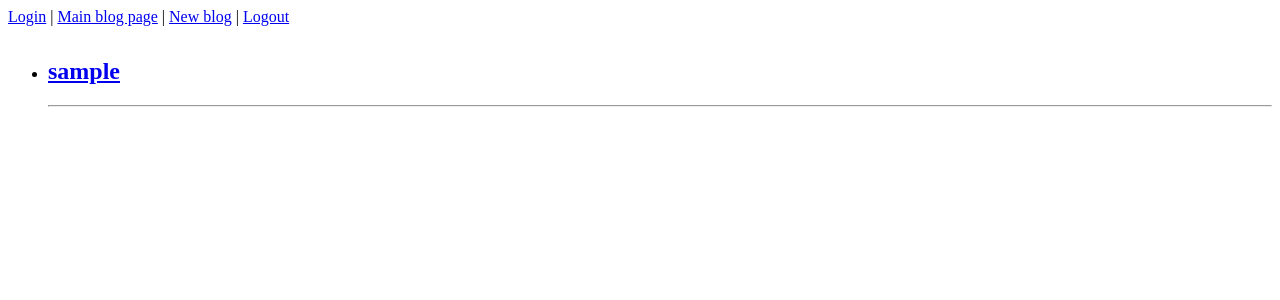
After one commit to squee292/Blogz, a Flask app: template templates/index.html in a window 1280 px wide. The commit adds this page. Shown: the top 300 px of the page. Run offline with Flask 2, Linux system fonts and the light colour scheme; the template is opened without the code that fills it: values that come from a table or form of the project are taken from there, others are empty; the visitor is signed in with stand-in values (Sample User, id 1); data comes from the database, SQL or seed files in the repository.

```diff
--- a/main.py
+++ b/main.py
@@ -49,33 +49,32 @@ def is_same(text1, text2):
         return True
 
 
-#redirect to correct page if not on default
-#look up secret key
+#redirect to login unless going to whitelisted page
 @app.before_request
 def require_login():
-    allowed_routes = ['login', 'signup']
+    allowed_routes = ['login', 'signup', 'blogpage']
     if request.endpoint not in allowed_routes and 'username' not in session:
         return redirect('/login')
 
 #default page that loads when first going to the site
-#@app.route('/')
-#def index():
-    #blogs = Blog.query.order_by(Blog.id.desc()).all()
-    #return render_template('main_blog.html', title = "Build a blog", blogs = blogs)
+@app.route('/')
+def index():
+    users = User.query.order_by(User.id.desc()).all()
+    return render_template('main_blog.html', title = "Build a blog", users = users)
 
 #main page in the site
 @app.route('/blog')
 def blogpage():
     #path to open a blog on a seperate page
     blog_id = request.args.get('id')
-    owner = User.query.filter_by(username = session['username']).first()
+
 
     if (blog_id):
         blog = Blog.query.get(blog_id)
         return render_template('single_blog.html', blog = blog)
     else:
         #displaying all created blogs in order of newest to oldest
-        blogs = Blog.query.order_by(Blog.id.desc(), owner = owner).all()
+        blogs = Blog.query.order_by(Blog.id.desc()).all()
         return render_template('main_blog.html' ,title = "Build a blog", blogs = blogs)
 
 #new blog post page
@@ -84,7 +83,7 @@ def newpost():
     if request.method == 'POST':
         title = request.form['blogtitle']
         body = request.form['blogtext']
-        owner = User.query.filter_by(username = session['username']).first
+        owner = User.query.filter_by(username = session['username']).first()
         title_error = ''
         body_error = ''
         error_count = 0
@@ -99,8 +98,8 @@ def newpost():
         if error_count > 0:
             return render_template('new_blog.html', title = 'New Blog Entry')
         #creating a new blog post
+
         new_entry = Blog(title, body, owner)
-
         db.session.add(new_entry)
         db.session.commit()
         url = "/blog?id=" + str(new_entry.id)
@@ -145,7 +144,7 @@ def signup():
             return redirect('/newpost')
         else:
             flash('Username already exists', 'error')
-            return render_template('signup.html', title = 'Signup')
+    return render_template('signup.html', title = 'Signup')
 
 #login page
 @app.route('/login', methods=['POST', 'GET'])
@@ -164,13 +163,10 @@ def login():
     return render_template('login.html', title = 'Login')
 
 #logout page
-@app.route('/logout', methods = ['POST'])
+@app.route('/logout')
 def logout():
     del session['username']
     return redirect('/blog')
 
-
-
-
 if __name__ == '__main__':
     app.run()
--- a/templates/base.html
+++ b/templates/base.html
@@ -17,7 +17,7 @@
     </nav>
 
     <h1><p style="text-align:center;">{{title}}</p></h1>
-    {% with messages = get_flashed_messages(with_categories = True)}
+    {% with messages = get_flashed_messages(with_categories = True) %}
         <ul>
             {% for category, message in messages %}
             <li class = "{{category}}">{{message}}</li>
--- /dev/null
+++ b/templates/index.html
@@ -0,0 +1,18 @@
+{% extends "base.html" %}
+
+{% block content %}
+
+        <ul>
+            {% for user in users %}
+            <li>
+                <form action="/blog">
+                    <h2><a href="./blog?id={{user.id}}">{{user.username}}</a></h2>
+                </form>
+                <hr>
+            </li>
+            {% endfor %}
+        </ul>
+
+
+
+{% endblock %}
--- a/templates/login.html
+++ b/templates/login.html
@@ -10,6 +10,6 @@
 
 </form>
 
-<p>If you don't have an account, you may <a href="/signup">register</a></p>
+<p>If you don't have an account, you may <a href = "/signup">register</a></p>
 
 {% endblock %}
--- a/templates/signup.html
+++ b/templates/signup.html
@@ -8,7 +8,7 @@
     <form action = "/signup" method = 'POST'>
 
         Username:  <input type = "text" name = "username" value = {{username}}><br>
-        Password:      <input type = "password" name = "password_one"><br>
+        Password:      <input type = "password" name = "password"><br>
         Verify Password: <input type = "password" name = "verify"><br>
         <input type = "submit" value = "Submit">
 
```
